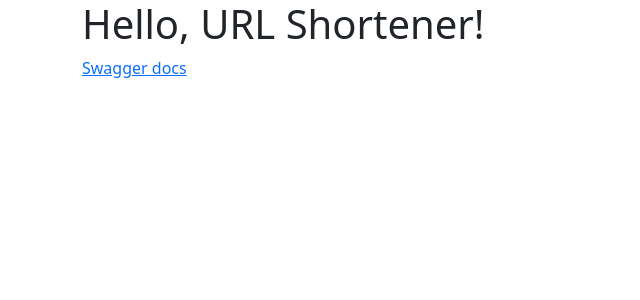
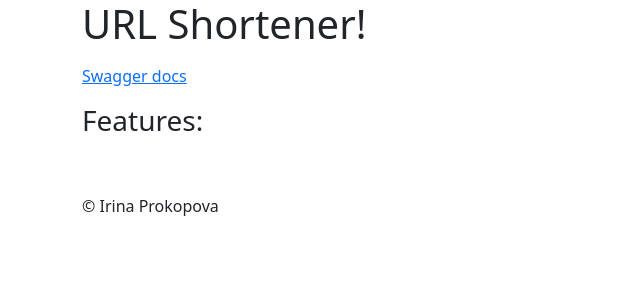
Before and after one commit to Irina-Prokopova-01/fastapi-url-shortener, a FastAPI app: template url-shortener/templates/home.html in a window 1280 px wide. Shown: the top 300 px of the page, without its empty margins (0-640 px from the left). Run offline with FastAPI, Linux system fonts and the light colour scheme; the template is opened without the code that fills it, so the values that code supplies are empty; parts of the project's set-up code (start-up, migrations or seed data) failed here and were passed over.

Commit message:
34.3 Add in home.html features which rendering in backend

```diff
--- a/url-shortener/templates/home.html
+++ b/url-shortener/templates/home.html
@@ -13,10 +13,21 @@
 <body>
 <main class="container">
 
-  <h1>Hello, URL Shortener!</h1>
-  <div>
+  <h1>URL Shortener!</h1>
+  <div class="mt-3">
     <a href="/docs">Swagger docs</a>
   </div>
+  <h3 class="mt-3">Features:</h3>
+  <ul class="list-group">
+    {% for feature in features %}
+      <li class="list-group-item">
+        {{ feature }}
+      </li>
+    {% endfor %}
+  </ul>
+  <footer class="mt-5">
+    &copy Irina Prokopova {{ today.year }}
+  </footer>
   <script
     src="https://cdn.jsdelivr.net/npm/bootstrap@5.3.8/dist/js/bootstrap.bundle.min.js"
     integrity="sha384-FKyoEForCGlyvwx9Hj09JcYn3nv7wiPVlz7YYwJrWVcXK/BmnVDxM+D2scQbITxI"
```
